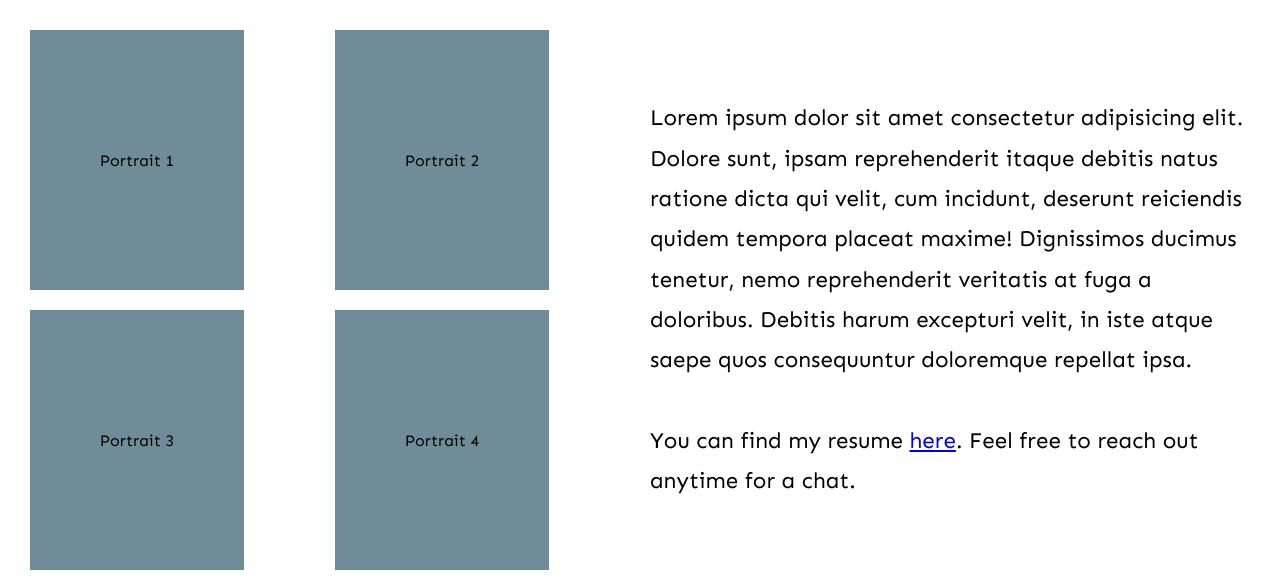
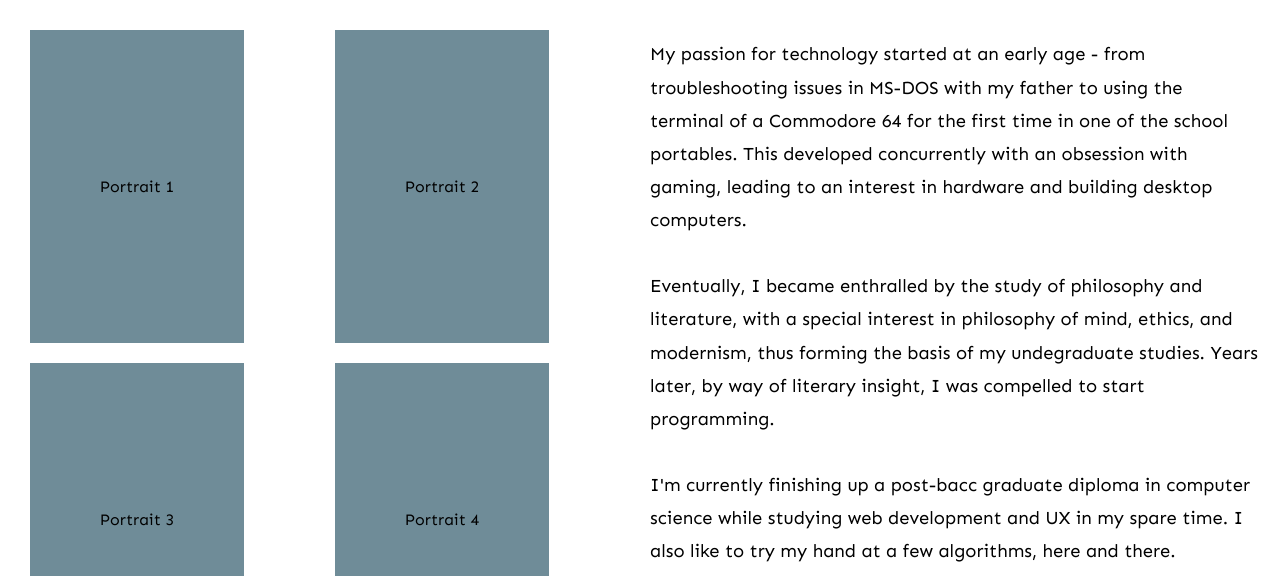
Before and after one commit to nlamo/personal-website, a PHP site: page /about.html in a window 1280 px wide. Shown: the part 164-740 px from the top of the page. Run offline with PHP 8.4, Linux system fonts and the light colour scheme; grey boxes are pictures that could not be loaded.

Commit message:
about section updated

```diff
--- a/about.html
+++ b/about.html
@@ -39,7 +39,11 @@
 
                 <div class="about-me">
                     <p>
-                        Lorem ipsum dolor sit amet consectetur adipisicing elit. Dolore sunt, ipsam reprehenderit itaque debitis natus ratione dicta qui velit, cum incidunt, deserunt reiciendis quidem tempora placeat maxime! Dignissimos ducimus tenetur, nemo reprehenderit veritatis at fuga a doloribus. Debitis harum excepturi velit, in iste atque saepe quos consequuntur doloremque repellat ipsa. <br><br>
+                        My passion for technology started at an early age - from troubleshooting issues in MS-DOS with my father to using the terminal of a Commodore 64 for the first time in one of the school portables. This developed concurrently with an obsession with gaming, leading to an interest in hardware and building desktop computers.<br></br>
+
+                        Eventually, I became enthralled by the study of philosophy and literature, with a special interest in philosophy of mind, ethics, and modernism, thus forming the basis of my undegraduate studies. Years later, by way of literary insight, I was compelled to start programming.<br></br>
+
+                        I'm currently finishing up a post-bacc graduate diploma in computer science while studying web development and UX in my spare time. I also like to try my hand at a few algorithms, here and there.<br><br>
 
                         You can find my resume <a href="cv/Nicholas_LaMothe_CV.pdf">here</a>. Feel free to reach out anytime for a chat.
                     </p>
--- a/css/styles.css
+++ b/css/styles.css
@@ -138,7 +138,7 @@ section {
     flex-direction: column;
     justify-content: center;
     align-items: center;
-    font-size: 1.4rem;
+    font-size: 1.15rem;
     line-height: 1.8;
 }
 
```
Also changed, not shown: README.md.
